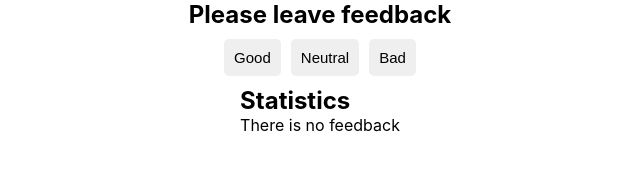
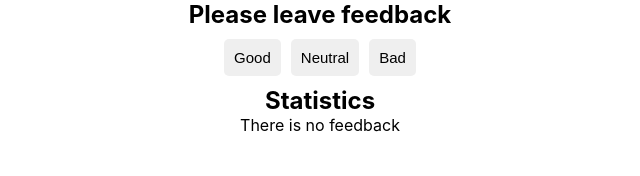
Before and after one commit to marlenaduleba/goit-react-hw-02-feedback, a React (Create React App) app: page / in a window 1280 px wide. Shown: the top 176 px of the page, without its empty margins (320-960 px from the left). Built offline with nearby package versions, Linux system fonts and the light colour scheme.

Commit message:
Section component styled

```diff
--- a/src/components/Section/Section.jsx
+++ b/src/components/Section/Section.jsx
@@ -1,5 +1,6 @@
 import React, { Component } from 'react';
 import { PropTypes } from "prop-types";
+import css from './Section.module.css';
 
 
 export default class Section extends Component {
@@ -10,7 +11,7 @@ export default class Section extends Component {
   render() {
     return (
       <div>
-        <h2>{this.props.title}</h2>
+        <h2 className={css.title}>{this.props.title}</h2>
         {this.props.children}
       </div>
     );
--- /dev/null
+++ b/src/components/Section/Section.module.css
@@ -0,0 +1,3 @@
+.title {
+    text-align: center;
+  }
```
